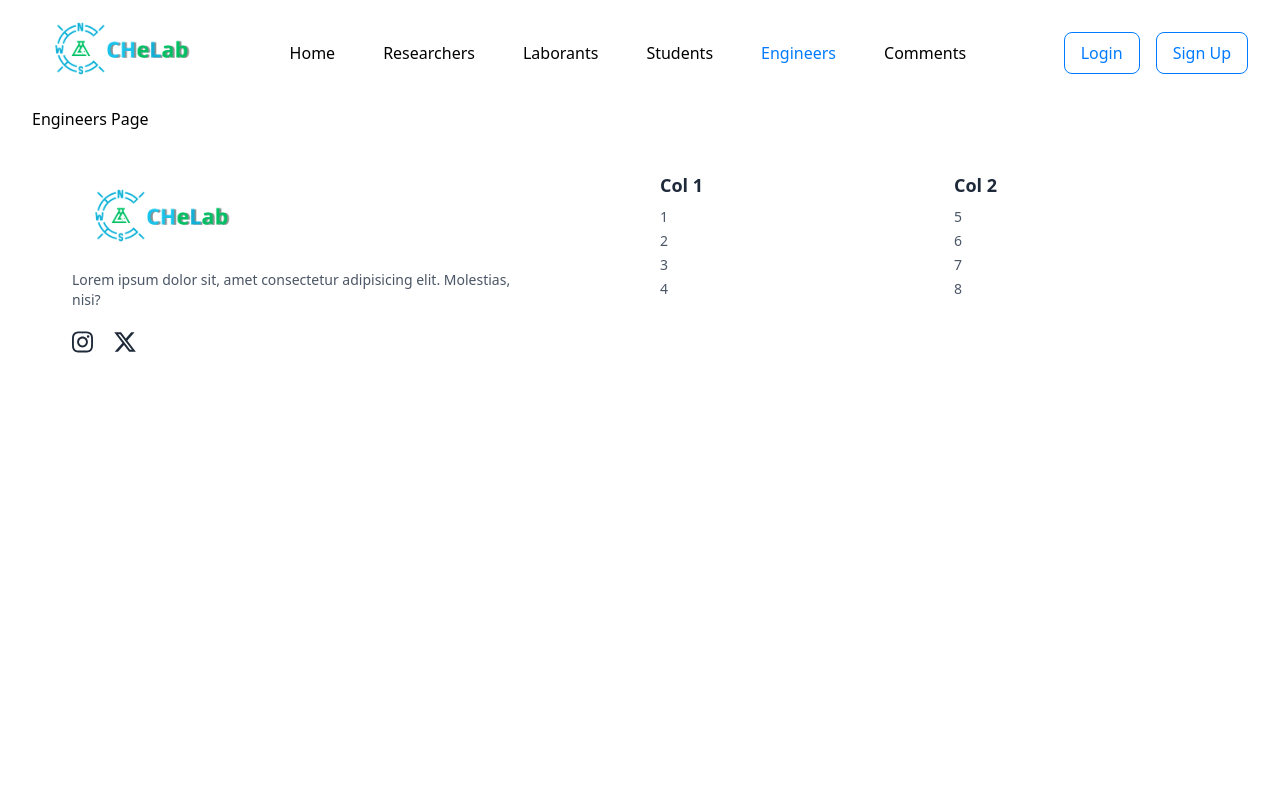
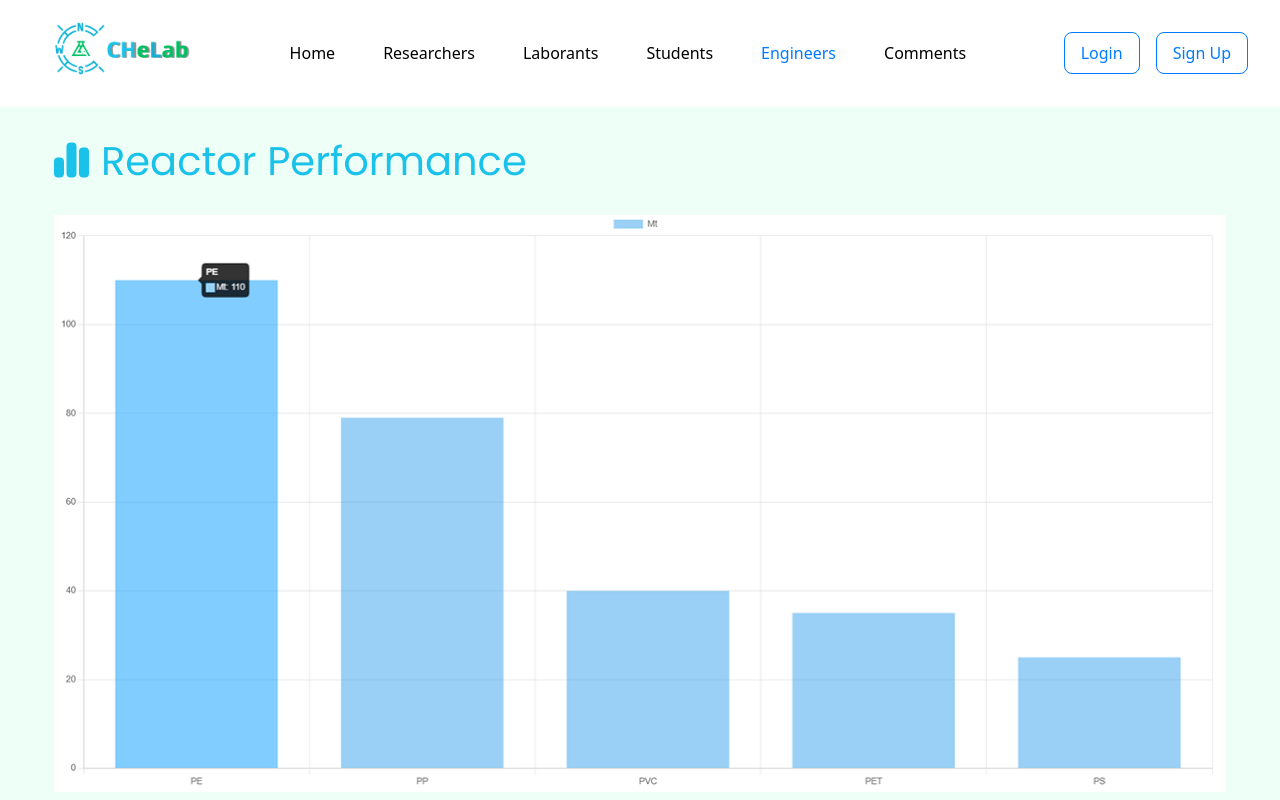
Before and after one commit to lalaholmesss/CHeLab, a React (Vite) app: page /engineers in a window 1280 px wide. Shown: the top 800 px of the page. Built offline with nearby package versions, Linux system fonts and the light colour scheme.

Commit message:
Add style to some pages

```diff
--- a/package.json
+++ b/package.json
@@ -16,7 +16,9 @@
     "@fortawesome/free-solid-svg-icons": "^6.7.2",
     "@fortawesome/react-fontawesome": "^0.2.2",
     "@tailwindcss/vite": "^4.1.6",
+    "chart.js": "^4.4.9",
     "react": "^19.1.0",
+    "react-chartjs-2": "^5.3.0",
     "react-dom": "^19.1.0",
     "react-router-dom": "^7.6.0",
     "tailwindcss": "^4.1.6"
--- a/src/components/Comments.jsx
+++ b/src/components/Comments.jsx
@@ -22,6 +22,7 @@ export default function Comments () {
                 <button className="mt-2 px-4 cursor-pointer py-2 bg-[#1AC2EA] text-white rounded-lg"
                 onClick={handleSubmit}>Post</button>
             </div>
+
             <div className="mt-6 space-y-3 ">
                 {submittedComment.map((c, index) => (
                 <div key={index} className="break-words p-3 bg-white rounded-lg">
--- a/src/components/Engineers.jsx
+++ b/src/components/Engineers.jsx
@@ -1,7 +1,12 @@
+import { FontAwesomeIcon } from "@fortawesome/react-fontawesome"
+import { faChartSimple } from "@fortawesome/free-solid-svg-icons"
+import chart from "../assets/images/Chart.png"
+
 export default function Engineers () {
-    return(
-        <div className="max-w-[1720px] mx-[32px]">
-            <h1>Engineers Page</h1>
+   return(
+        <div className="h-screen max-w-[1720px] px-[54px] bg-[#EEFFF7] font-[Poppins] items-start py-[24px]">
+            <h1 className="text-[40px] text-[#1AC2EA] pb-[24px]"><FontAwesomeIcon icon={faChartSimple} className="pr-[12px]"/>Reactor Performance</h1>
+            <img src={chart} alt="Chart" />
         </div>
     )
 }
--- a/src/components/Researchers.jsx
+++ b/src/components/Researchers.jsx
@@ -1,7 +1,12 @@
+import { FontAwesomeIcon } from "@fortawesome/react-fontawesome"
+import { faGlobe } from "@fortawesome/free-solid-svg-icons"
+import chart from "../assets/images/Chart.png"
+
 export default function Researchers () {
     return(
-        <div className="max-w-[1720px] mx-[32px]">
-            <h1>Researchers Page</h1>
+        <div className="h-screen max-w-[1720px] px-[54px] bg-[#EEFFF7] font-[Poppins] items-start py-[24px]">
+            <h1 className="text-[40px] text-[#1AC2EA] pb-[24px]"><FontAwesomeIcon icon={faGlobe} className="pr-[12px]"/>Global Production (2023)</h1>
+            <img src={chart} alt="Chart" />
         </div>
     )
 }
```
Also changed, not shown: src/assets/images/Chart.png (added), 1 other file (tests, documents, lock files or other folders).
